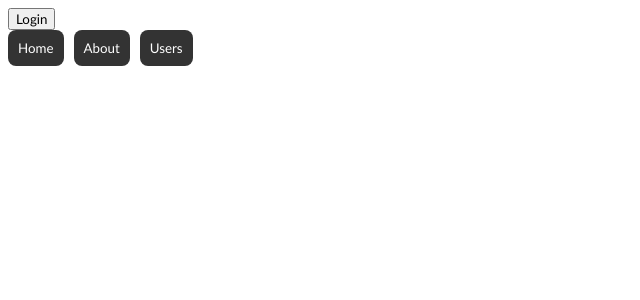
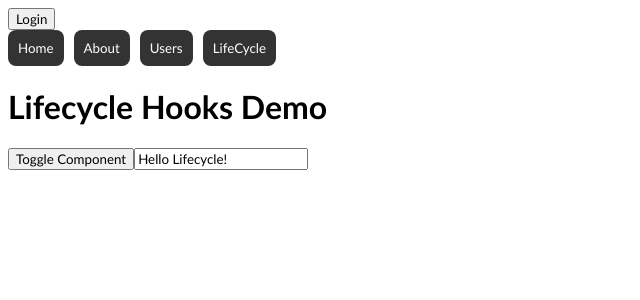
Before and after one commit to siavashsk/angular-inventrory, an Angular app: page /lifecycle in a window 1280 px wide. Before the commit this address led to /. Shown: the top 300 px of the page, without its empty margins (0-640 px from the left). Built offline with nearby package versions, Linux system fonts and the light colour scheme.

Commit message:
feat(lifecycle)

```diff
--- a/src/app/app.component.html
+++ b/src/app/app.component.html
@@ -6,6 +6,9 @@
     <button [routerLink]="['/']" routerLinkActive="active">Home</button>
     <button [routerLink]="['/about']" routerLinkActive="active">About</button>
     <button [routerLink]="['/users']" routerLinkActive="active">Users</button>
+    <button [routerLink]="['/lifecycle']" routerLinkActive="active">
+      LifeCycle
+    </button>
   </nav>
 </main>
 
--- a/src/app/app.component.ts
+++ b/src/app/app.component.ts
@@ -1,10 +1,12 @@
 import { Component } from '@angular/core';
 import { Router, RouterModule, RouterOutlet } from '@angular/router';
 import { AuthService } from './auth/auth.service';
+import { AboutComponent } from './about/about.component';
+import { UsersComponent } from './users/users.component';
 
 @Component({
   selector: 'app-root',
-  imports: [RouterOutlet, RouterModule],
+  imports: [RouterOutlet, RouterModule, AboutComponent, UsersComponent],
   templateUrl: './app.component.html',
   styleUrls: ['./app.component.scss'],
 })
--- a/src/app/app.routes.ts
+++ b/src/app/app.routes.ts
@@ -2,8 +2,10 @@ import { Routes } from '@angular/router';
 import { AboutComponent } from './about/about.component';
 import { UsersComponent } from './users/users.component';
 import { AuthGuard } from './auth/auth.guard';
+import { LifecycleComponent } from './lifecycle/lifecycle.component';
 
 export const routes: Routes = [
   { path: 'about', component: AboutComponent },
   { path: 'users', component: UsersComponent, canActivate: [AuthGuard] },
+  { path: 'lifecycle', component: LifecycleComponent },
 ];
--- /dev/null
+++ b/src/app/lifecycle/lifecycle.component.html
@@ -0,0 +1,4 @@
+<h1>Lifecycle Hooks Demo</h1>
+
+<button (click)="toggleComponent()">Toggle Component</button>
+<input type="text" [(ngModel)]="dynamicTitle" placeholder="Enter Title" />
--- /dev/null
+++ b/src/app/lifecycle/lifecycle.component.ts
@@ -0,0 +1,48 @@
+import {
+  AfterViewInit,
+  Component,
+  Input,
+  OnChanges,
+  OnDestroy,
+  OnInit,
+  SimpleChanges,
+} from '@angular/core';
+import { FormsModule } from '@angular/forms';
+
+@Component({
+  selector: 'app-lifecycle',
+  imports: [FormsModule],
+  templateUrl: './lifecycle.component.html',
+  styleUrl: './lifecycle.component.scss',
+})
+export class LifecycleComponent
+  implements OnInit, OnChanges, AfterViewInit, OnDestroy
+{
+  showComponent = true;
+  dynamicTitle = 'Hello Lifecycle!';
+  @Input() title!: string;
+
+  constructor() {
+    console.log('Constructor: Component instance created.');
+  }
+
+  ngOnChanges(changes: SimpleChanges) {
+    console.log('ngOnChanges: Input property changed:', changes);
+  }
+
+  ngOnInit() {
+    console.log('ngOnInit: Component initialized.');
+  }
+
+  ngAfterViewInit() {
+    console.log('ngAfterViewInit: View initialized.');
+  }
+
+  ngOnDestroy() {
+    console.log('ngOnDestroy: Component destroyed.');
+  }
+
+  toggleComponent() {
+    this.showComponent = !this.showComponent;
+  }
+}
```
Also changed, not shown: src/app/lifecycle/lifecycle.component.scss (added).
